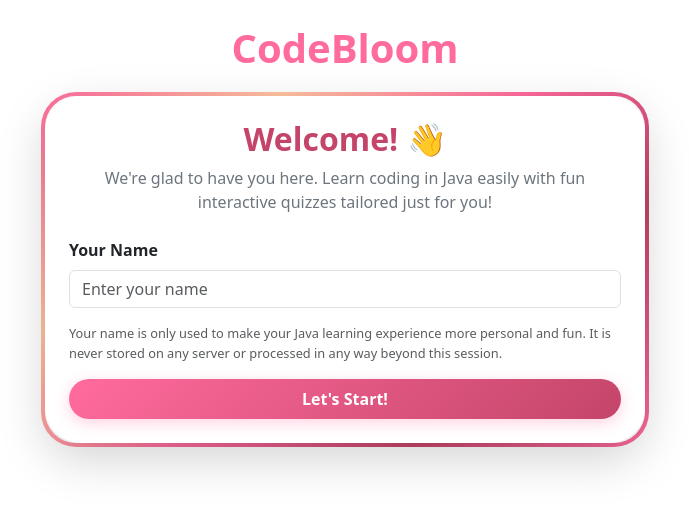
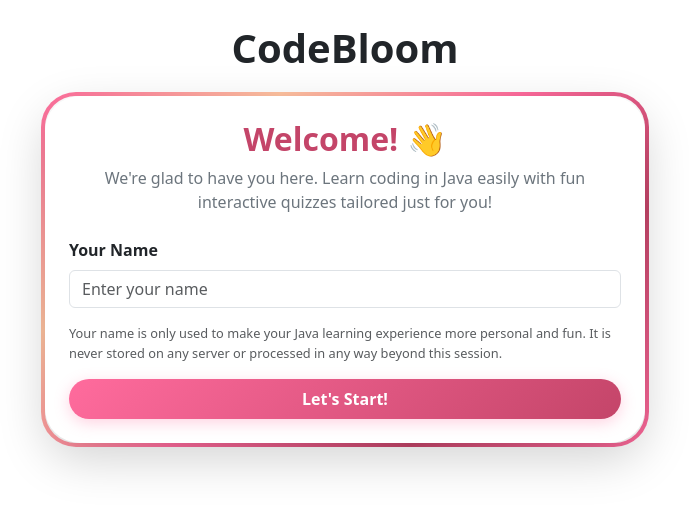
Before and after one commit to kumper/code-bloom, an Angular app: page / in a window 1280 px wide. Shown: the top 510 px of the page, without its empty margins (295-984 px from the left). Built offline with nearby package versions, Linux system fonts and the light colour scheme.

Commit message:
(feat): implement welcome screen with username input and styling updates

```diff
--- a/src/app/app.css
+++ b/src/app/app.css
@@ -0,0 +1,3 @@
+.app-title {
+  color: var(--pink-primary);
+}
--- a/src/app/app.html
+++ b/src/app/app.html
@@ -1 +1,6 @@
-<app-welcome />
+<div class="container py-4">
+  <h1 class="text-center mb-4 fw-semibold app-title">CodeBloom</h1>
+
+  <app-welcome/>
+
+</div>
--- a/src/app/app.ts
+++ b/src/app/app.ts
@@ -5,6 +5,7 @@ import {WelcomeComponent} from './components/welcome/welcome';
   selector: 'app-root',
   imports: [WelcomeComponent],
   templateUrl: './app.html',
-  styleUrl: './app.css'
+  styleUrl: './app.css',
+  standalone: true
 })
 export class App {}
--- a/src/app/components/welcome/welcome.css
+++ b/src/app/components/welcome/welcome.css
@@ -1,10 +1,6 @@
 :host {
   --pink-primary: #ff6b9d;
   --pink-dark: #c44569;
-}
-
-.app-title {
-  color: var(--pink-primary);
 }
 
 .welcome-heading {
--- a/src/app/components/welcome/welcome.html
+++ b/src/app/components/welcome/welcome.html
@@ -1,6 +1,3 @@
-<div class="container py-4">
-  <h1 class="text-center mb-4 fw-semibold app-title">CodeBloom</h1>
-
 <app-generic-frame>
   <div class="text-center mb-4">
     <h2 class="fw-bold welcome-heading mb-2">Welcome! 👋</h2>
@@ -10,7 +7,7 @@
     </p>
   </div>
 
-    <form (ngSubmit)="onSubmit()">
+  <form (submit)="onSubmit()">
     <div class="mb-3">
       <label for="username" class="form-label fw-semibold">Your Name</label>
       <input
@@ -33,4 +30,3 @@
     </button>
   </form>
 </app-generic-frame>
-</div>
--- a/src/app/components/welcome/welcome.ts
+++ b/src/app/components/welcome/welcome.ts
@@ -7,7 +7,8 @@ import {GenericFrameComponent} from '../generic-frame/generic-frame';
   imports: [ReactiveFormsModule, GenericFrameComponent],
   changeDetection: ChangeDetectionStrategy.OnPush,
   templateUrl: './welcome.html',
-  styleUrl: './welcome.css'
+  styleUrl: './welcome.css',
+  standalone: true
 })
 export class WelcomeComponent {
   usernameControl = new FormControl<string>('', {nonNullable: true});
```
Lines whose indentation alone changed are shown as unchanged.
